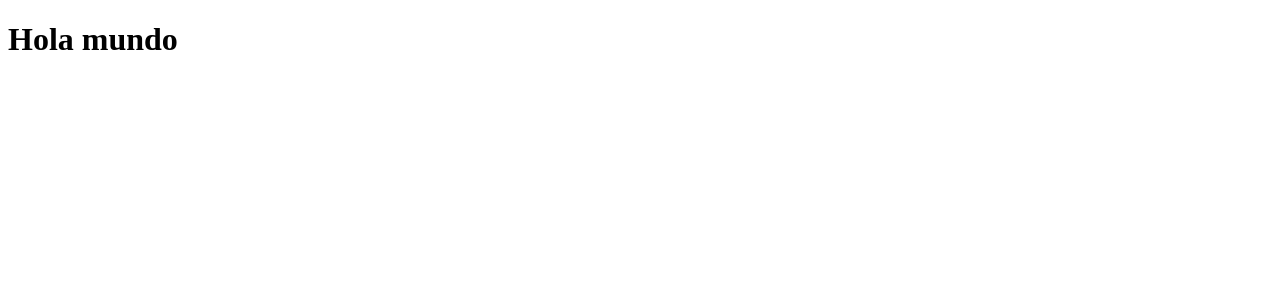
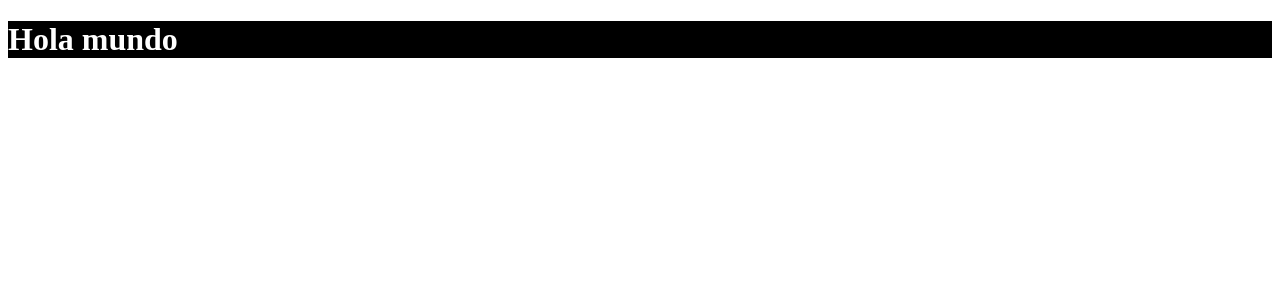
Before and after one commit to Manu2416/CodeTogether, a Vue app: page / in a window 1280 px wide. Shown: the top 300 px of the page. Built offline with nearby package versions, Linux system fonts and the light colour scheme.

Commit message:
otro cambio

```diff
--- a/src/App.vue
+++ b/src/App.vue
@@ -7,5 +7,9 @@
 </script>
 
 <style>
+h1{
+    background-color: black;
+    color: white;
+}
 
 </style>
```
